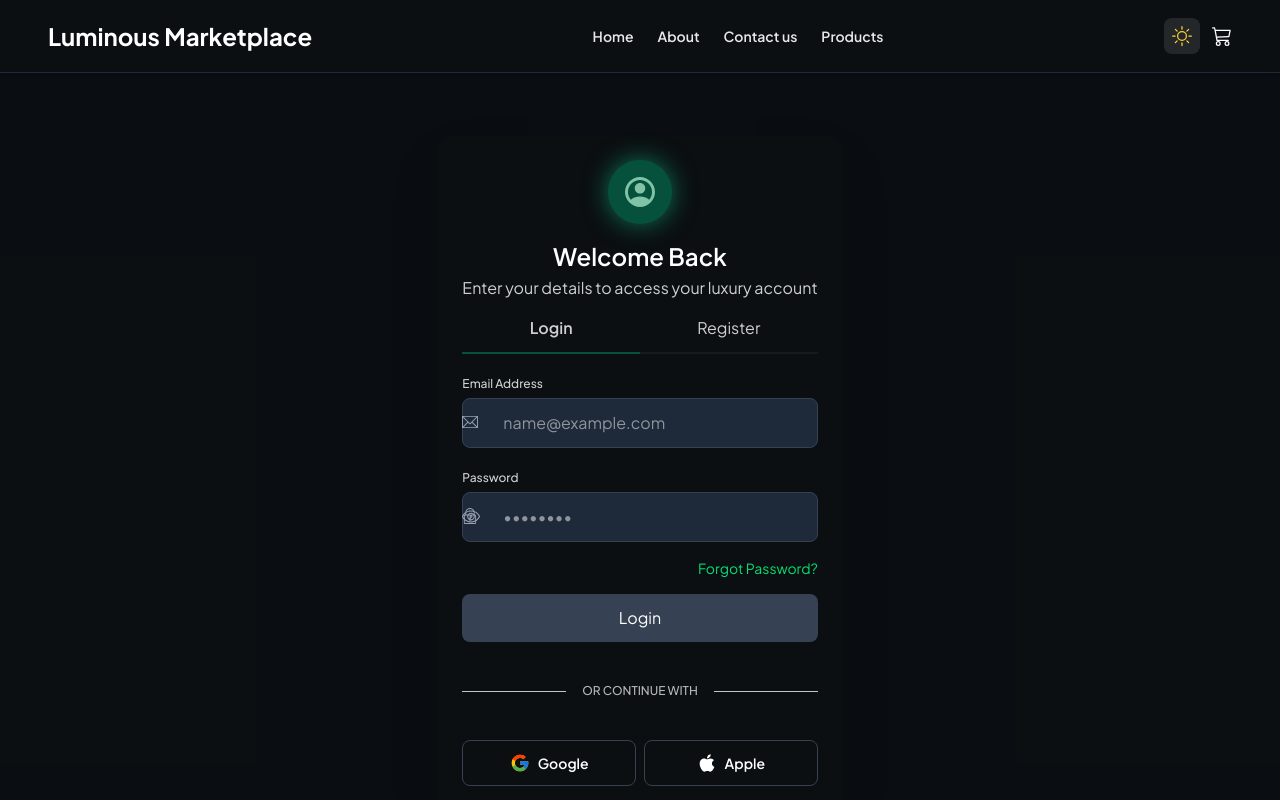
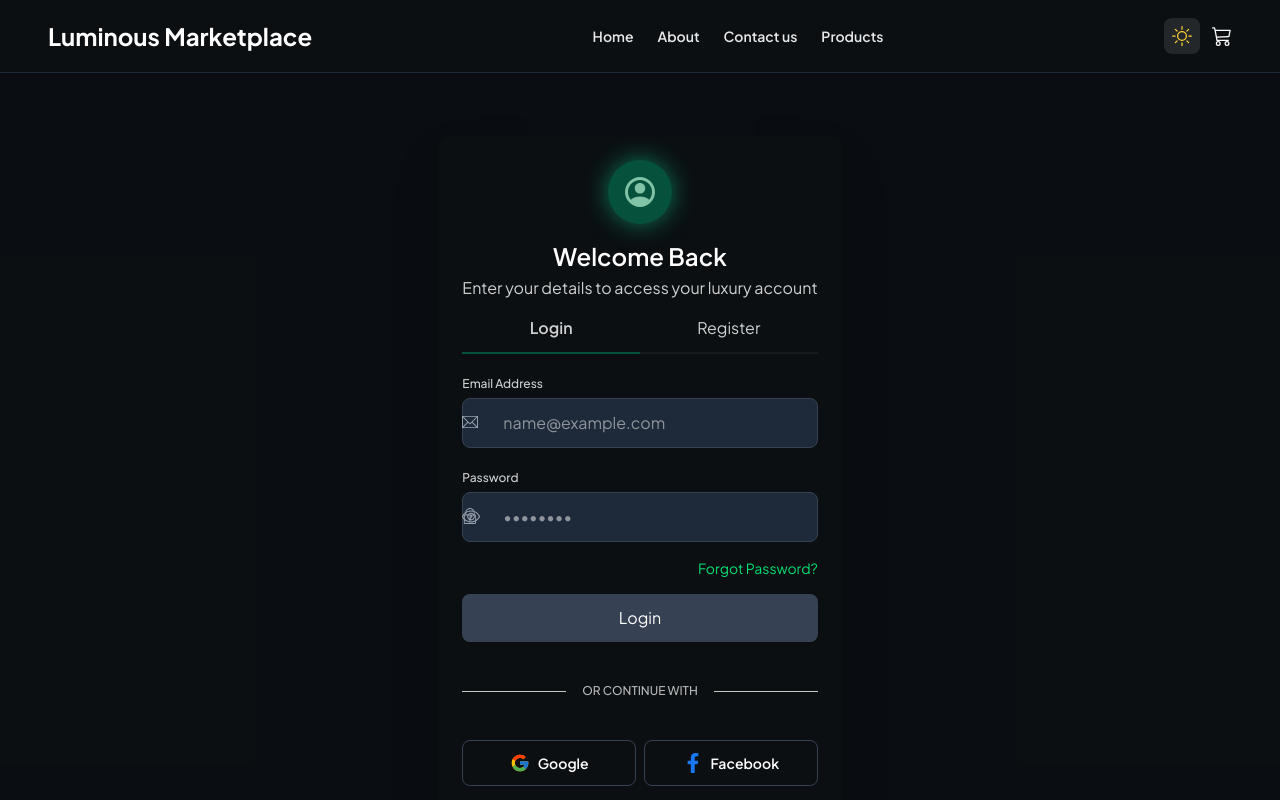
Before and after one commit to Mahmoud-Abdul-Monem/final-front, a Next.js app: page /login in a window 1280 px wide. Shown: the top 800 px of the page. Built offline with nearby package versions, Linux system fonts and the light colour scheme; no server answers.

Commit message:
feat: add facebook oauth

```diff
--- a/src/app/(auth)/components/Login-comp.tsx
+++ b/src/app/(auth)/components/Login-comp.tsx
@@ -6,7 +6,7 @@ import { Formik, Form, Field, ErrorMessage } from "formik";
 import { TfiEmail, TfiEye, TfiLock } from "react-icons/tfi";
 import { FcGoogle } from "react-icons/fc";
 import { STRAPI_BASE_URL } from "@/lib/strapi";
-import { FaApple, FaEyeSlash } from "react-icons/fa";
+import { FaFacebookF, FaEyeSlash } from "react-icons/fa";
 import { useLogin } from "../hooks/useLogin";
 
 export default function LoginComp() {
@@ -116,10 +116,10 @@ export default function LoginComp() {
                     </Link>
                     <Link
                         className="border border-form-gray dark:border-gray-700 flex justify-center items-center gap-2 p-3 rounded-lg transition-all duration-300 ease-in-out hover:shadow-lg hover:-translate-y-1"
-                        href=""
+                        href={`${STRAPI_BASE_URL}/api/connect/facebook`}
                     >
-                        <FaApple className="text-xl dark:text-white" />
-                        <span className="text-[14px] font-semibold text-footer-secondary dark:text-white leading-5">Apple</span>
+                        <FaFacebookF className="text-xl text-[#1877F2]" />
+                        <span className="text-[14px] font-semibold text-footer-secondary dark:text-white leading-5">Facebook</span>
                     </Link>
                 </div>
             </div>
```
